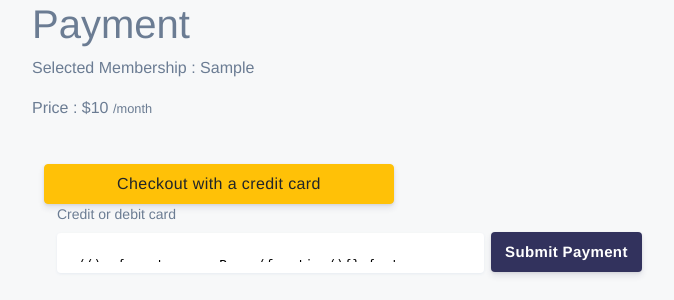
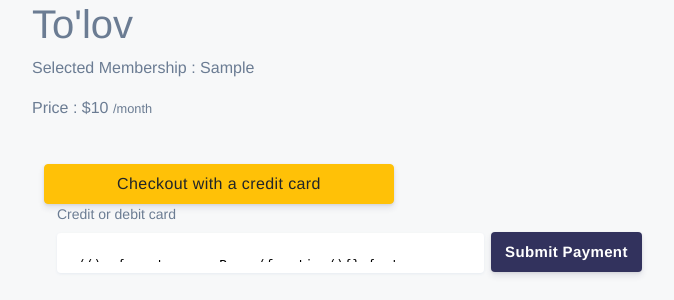
Before and after one commit to Xusanbek0039/Django-Corsera-clone, a Django app: template memberships/templates/memberships/membership_payment.html in a window 1280 px wide. Shown: the top 300 px of the page, without its empty margins (53-727 px from the left). Run offline with Django 3.2, Linux system fonts and the light colour scheme; the template is opened without the code that fills it: most values are stand-ins (such as "Sample title", 1, 10 or a date in 2020); parts of the project's set-up code (start-up, migrations or seed data) failed here and were passed over; some libraries are stand-ins or nearby versions.

Commit message:
Update membership_payment.html

```diff
--- a/memberships/templates/memberships/membership_payment.html
+++ b/memberships/templates/memberships/membership_payment.html
@@ -1,6 +1,6 @@
 <!DOCTYPE html>
 {% load static %}
-<html lang="en" dir="ltr">
+<html lang="uz" dir="ltr">
   <head>
     <meta charset="utf-8">
     <title></title>
@@ -18,7 +18,7 @@
     </ul>
     {% endif %}
     <div class='container'>
-      <h1>Payment</h1>
+      <h1>To'lov</h1>
     <div class="row">
       <div class="col-sm-4 col-md-4">
         <p>Selected Membership : {{selected_membership}}</p>
```
